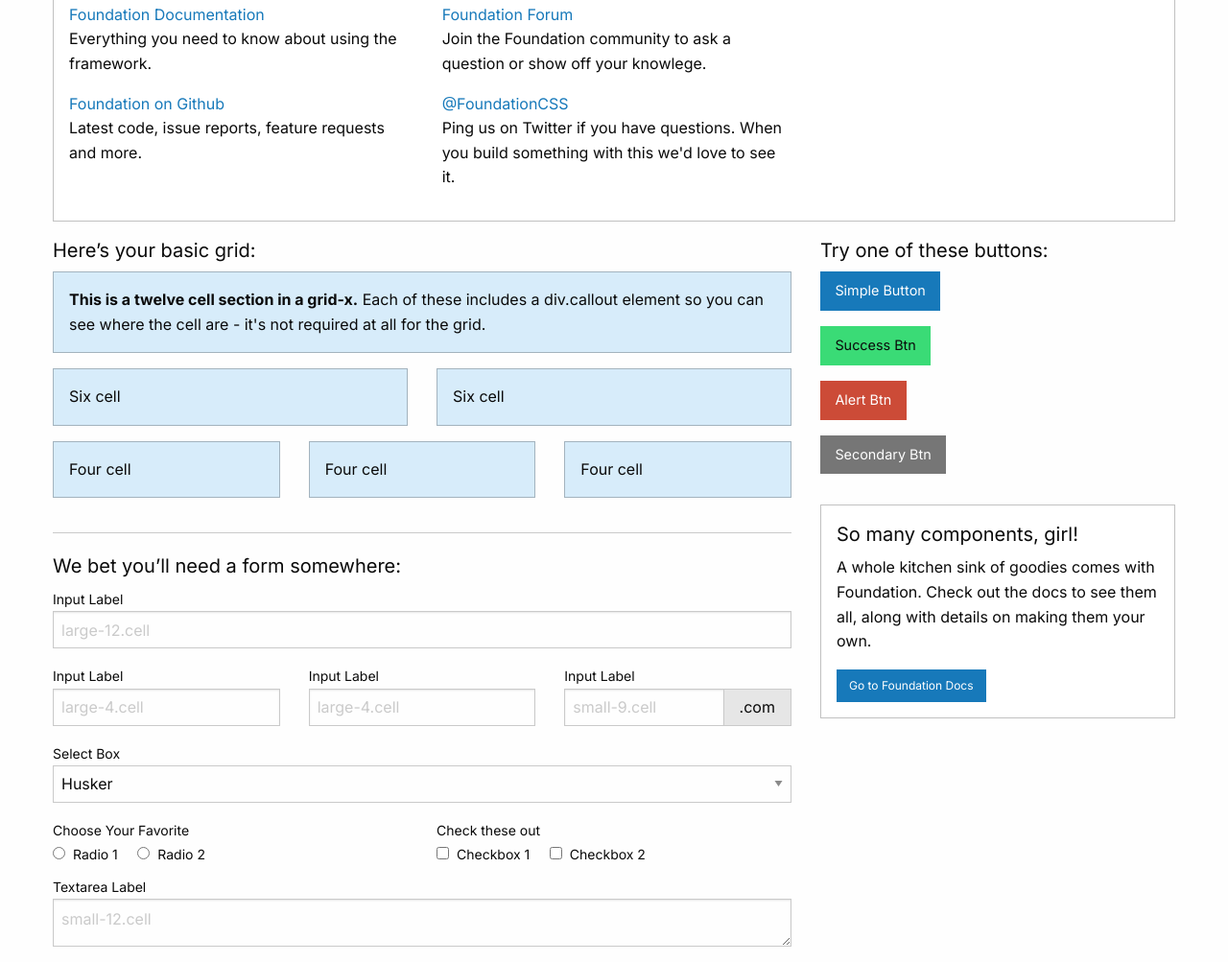
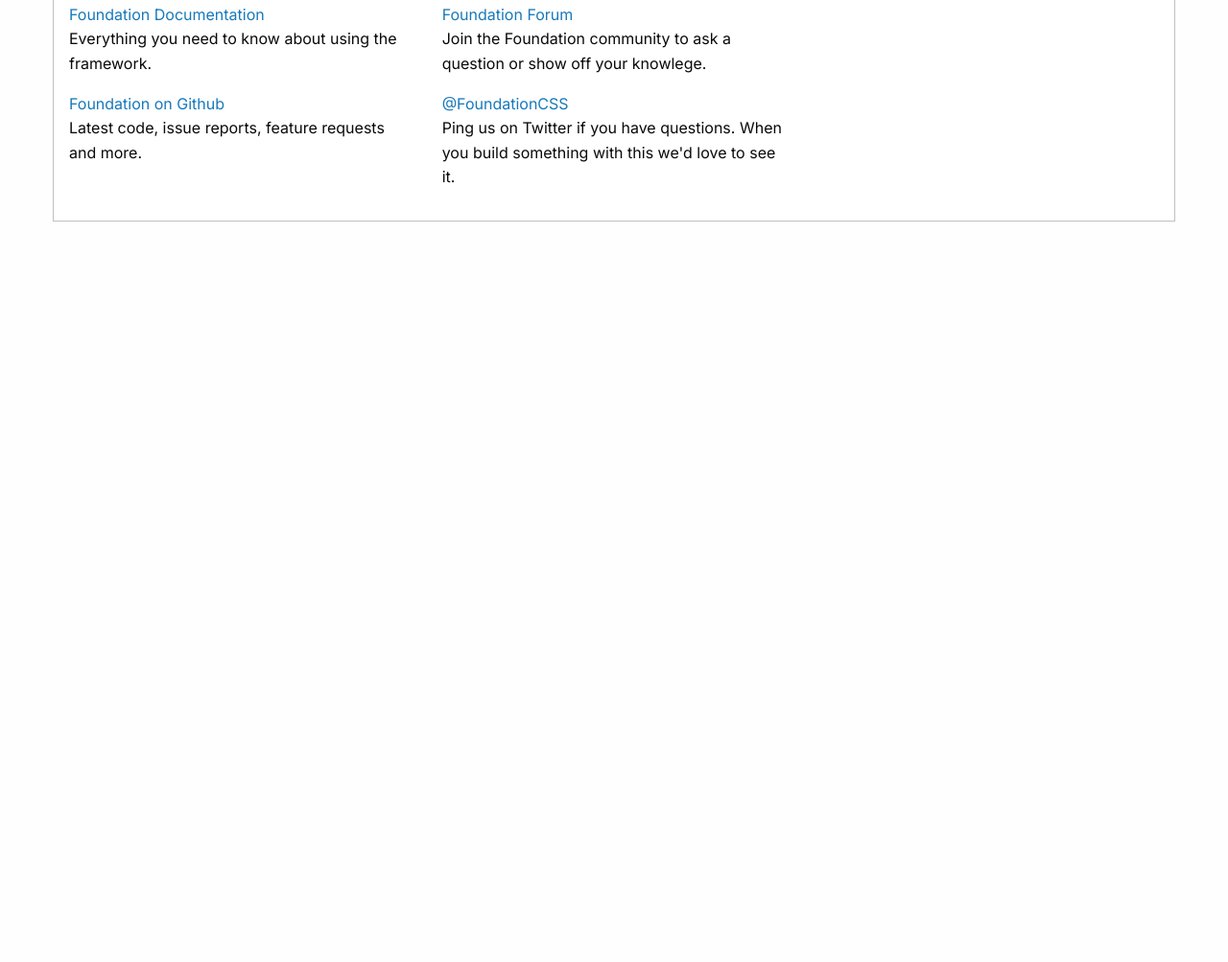
Before and after one commit to aryxmega/stocktwits, a plain HTML site: page index.html in a window 1280 px wide. Shown: the part 224-1227 px from the top of the page at 96% size. After the commit the page ends 800 px from the top, so only its background shows below. Drawn offline with Linux system fonts and the light colour scheme.

Commit message:
Updated index.html
Removed a chunk of code.

```diff
--- a/index.html
+++ b/index.html
@@ -51,123 +51,6 @@
           </div>
         </div>
       </div>
-
-      <div class="grid-x grid-padding-x">
-        <div class="large-8 medium-8 cell">
-          <h5>Here&rsquo;s your basic grid:</h5>
-          <!-- Grid Example -->
-
-          <div class="grid-x grid-padding-x">
-            <div class="large-12 cell">
-              <div class="primary callout">
-                <p><strong>This is a twelve cell section in a grid-x.</strong> Each of these includes a div.callout element so you can see where the cell are - it's not required at all for the grid.</p>
-              </div>
-            </div>
-          </div>
-          <div class="grid-x grid-padding-x">
-            <div class="large-6 medium-6 cell">
-              <div class="primary callout">
-                <p>Six cell</p>
-              </div>
-            </div>
-            <div class="large-6 medium-6 cell">
-              <div class="primary callout">
-                <p>Six cell</p>
-              </div>
-            </div>
-          </div>
-          <div class="grid-x grid-padding-x">
-            <div class="large-4 medium-4 small-4 cell">
-              <div class="primary callout">
-                <p>Four cell</p>
-              </div>
-            </div>
-            <div class="large-4 medium-4 small-4 cell">
-              <div class="primary callout">
-                <p>Four cell</p>
-              </div>
-            </div>
-            <div class="large-4 medium-4 small-4 cell">
-              <div class="primary callout">
-                <p>Four cell</p>
-              </div>
-            </div>
-          </div>
-
-          <hr />
-
-          <h5>We bet you&rsquo;ll need a form somewhere:</h5>
-          <form>
-            <div class="grid-x grid-padding-x">
-              <div class="large-12 cell">
-                <label>Input Label</label>
-                <input type="text" placeholder="large-12.cell" />
-              </div>
-            </div>
-            <div class="grid-x grid-padding-x">
-              <div class="large-4 medium-4 cell">
-                <label>Input Label</label>
-                <input type="text" placeholder="large-4.cell" />
-              </div>
-              <div class="large-4 medium-4 cell">
-                <label>Input Label</label>
-                <input type="text" placeholder="large-4.cell" />
-              </div>
-              <div class="large-4 medium-4 cell">
-                <div class="grid-x">
-                  <label>Input Label</label>
-                  <div class="input-group">
-                    <input type="text" placeholder="small-9.cell" class="input-group-field" />
-                    <span class="input-group-label">.com</span>
-                  </div>
-                </div>
-              </div>
-            </div>
-            <div class="grid-x grid-padding-x">
-              <div class="large-12 cell">
-                <label>Select Box</label>
-                <select>
-                  <option value="husker">Husker</option>
-                  <option value="starbuck">Starbuck</option>
-                  <option value="hotdog">Hot Dog</option>
-                  <option value="apollo">Apollo</option>
-                </select>
-              </div>
-            </div>
-            <div class="grid-x grid-padding-x">
-              <div class="large-6 medium-6 cell">
-                <label>Choose Your Favorite</label>
-                <input type="radio" name="pokemon" value="Red" id="pokemonRed"><label for="pokemonRed">Radio 1</label>
-                <input type="radio" name="pokemon" value="Blue" id="pokemonBlue"><label for="pokemonBlue">Radio 2</label>
-              </div>
-              <div class="large-6 medium-6 cell">
-                <label>Check these out</label>
-                <input id="checkbox1" type="checkbox"><label for="checkbox1">Checkbox 1</label>
-                <input id="checkbox2" type="checkbox"><label for="checkbox2">Checkbox 2</label>
-              </div>
-            </div>
-            <div class="grid-x grid-padding-x">
-              <div class="large-12 cell">
-                <label>Textarea Label</label>
-                <textarea placeholder="small-12.cell"></textarea>
-              </div>
-            </div>
-          </form>
-        </div>
-
-        <div class="large-4 medium-4 cell">
-          <h5>Try one of these buttons:</h5>
-          <p><a href="#" class="button">Simple Button</a><br/>
-            <a href="#" class="success button">Success Btn</a><br/>
-            <a href="#" class="alert button">Alert Btn</a><br/>
-            <a href="#" class="secondary button">Secondary Btn</a></p>
-          <div class="callout">
-            <h5>So many components, girl!</h5>
-            <p>A whole kitchen sink of goodies comes with Foundation. Check out the docs to see them all, along with details on making them your own.</p>
-            <a href="https://get.foundation/sites/docs/" class="small button">Go to Foundation Docs</a>
-          </div>
-        </div>
-      </div>
     </div>
 
 
```
